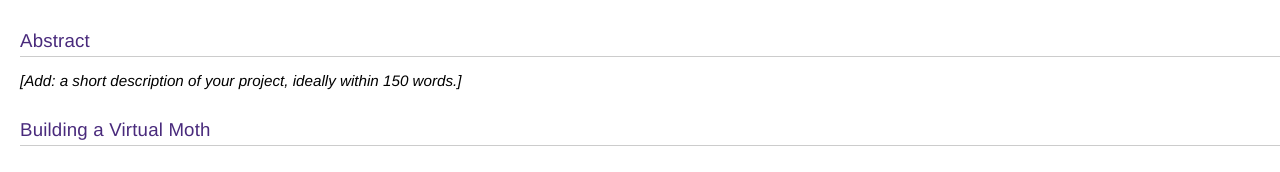
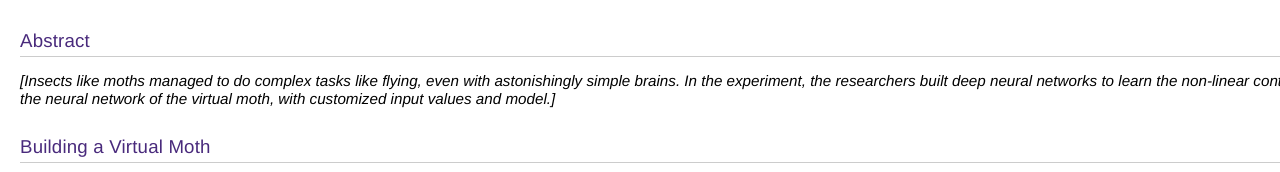
Before and after one commit to zijian-li/FP-Visualizing-neural-network-architecture, a plain HTML site: page docs/index.html in a window 1280 px wide. Shown: the part 903-1075 px from the top of the page. Drawn offline with nearby package versions, Linux system fonts and the light colour scheme.

Commit message:
Update index.html

```diff
--- a/docs/index.html
+++ b/docs/index.html
@@ -120,7 +120,9 @@ const main=runtime.module(notebook, name => {
 
   <section>
     <h2>Abstract</h2>
-    <em>[Add: a short description of your project, ideally within 150 words.]</em>
+    <em>[Insects like moths managed to do complex tasks like flying, even with astonishingly simple brains.
+      In the experiment, the researchers built deep neural networks to learn the non-linear controller for the flight dynamics of a virtual moth.
+      Thisinteractive visualization system shows the activities in the neural network of the virtual moth, with customized input values and model.]</em>
   </section>
 
   <h2>Building a Virtual Moth</h2>
```
